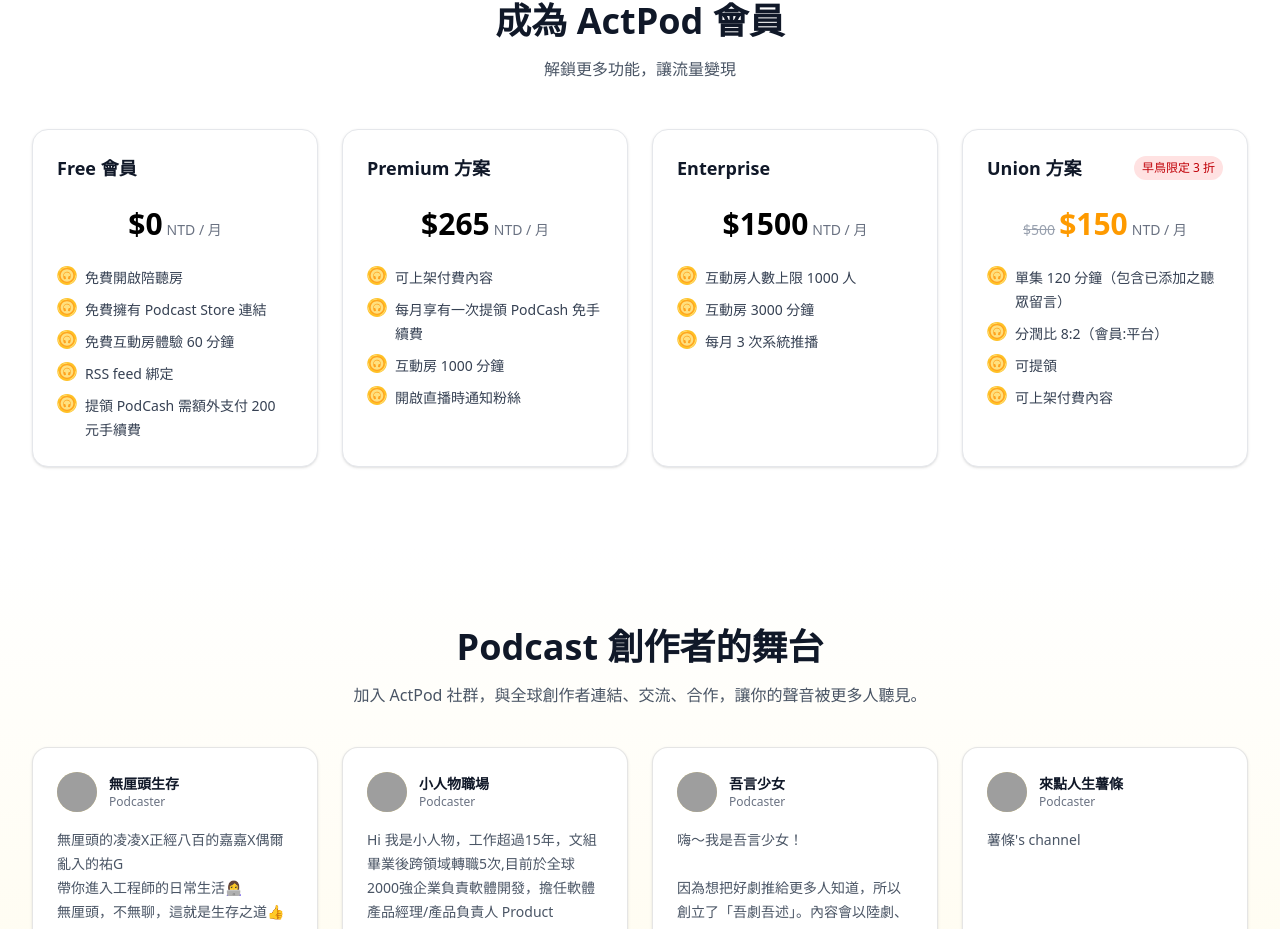
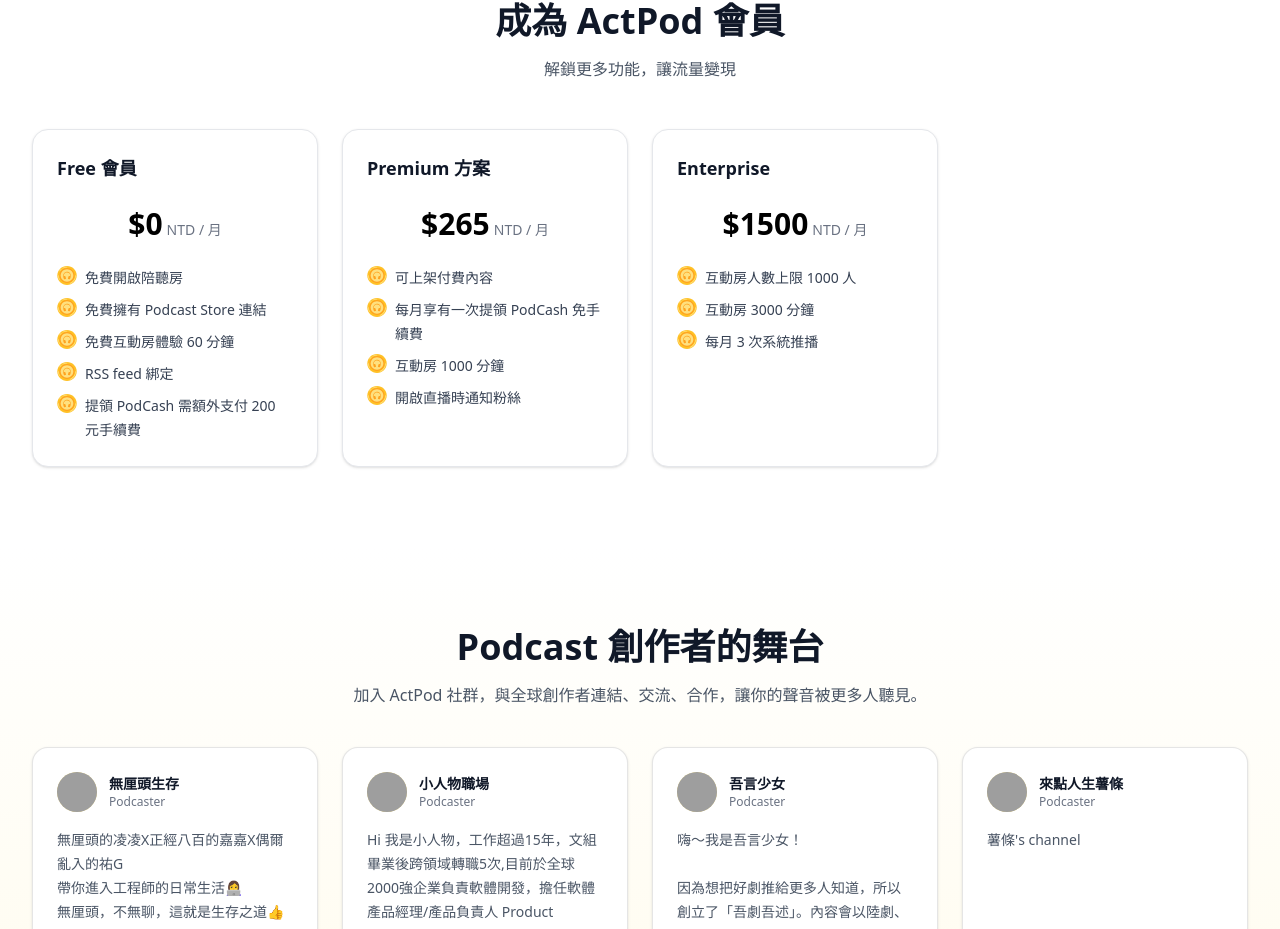
Before and after one commit to ActPod/official_website, a React (Vite) app: page / in a window 1280 px wide. Shown: the part 3873-4802 px from the top of the page. Built offline with nearby package versions, Linux system fonts and the light colour scheme; grey boxes are pictures that could not be loaded.

Commit message:
remove Union membershi[

```diff
--- a/src/ActPodLanding.jsx
+++ b/src/ActPodLanding.jsx
@@ -440,19 +440,19 @@ const MembershipPlans = () => (
               "每月 3 次系統推播",
             ],
           },
-          {
-            name: "Union 方案",
-            price: "150",
-            tag: "早鳥限定 3 折",
-            originalPrice: "500",
-            highlight: false,
-            benefits: [
-              "單集 120 分鐘（包含已添加之聽眾留言）",
-              "分潤比 8:2（會員:平台）",
-              "可提領",
-              "可上架付費內容",
-            ],
-          },
+          // {
+          //   name: "Union 方案",
+          //   price: "150",
+          //   tag: "早鳥限定 3 折",
+          //   originalPrice: "500",
+          //   highlight: false,
+          //   benefits: [
+          //     "單集 120 分鐘（包含已添加之聽眾留言）",
+          //     "分潤比 8:2（會員:平台）",
+          //     "可提領",
+          //     "可上架付費內容",
+          //   ],
+          // },
         ].map((plan, i) => (
           <div
             key={i}
```
